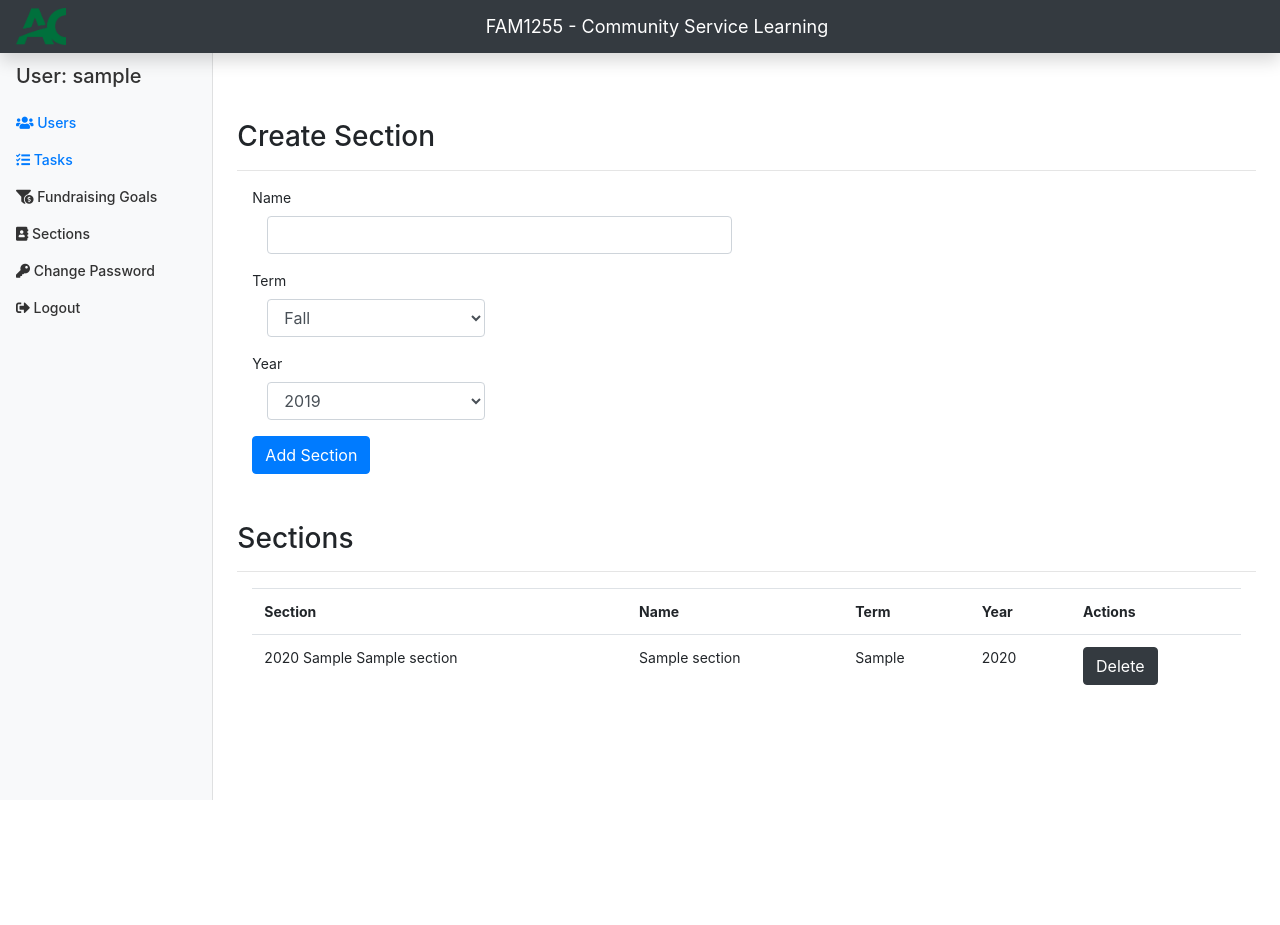
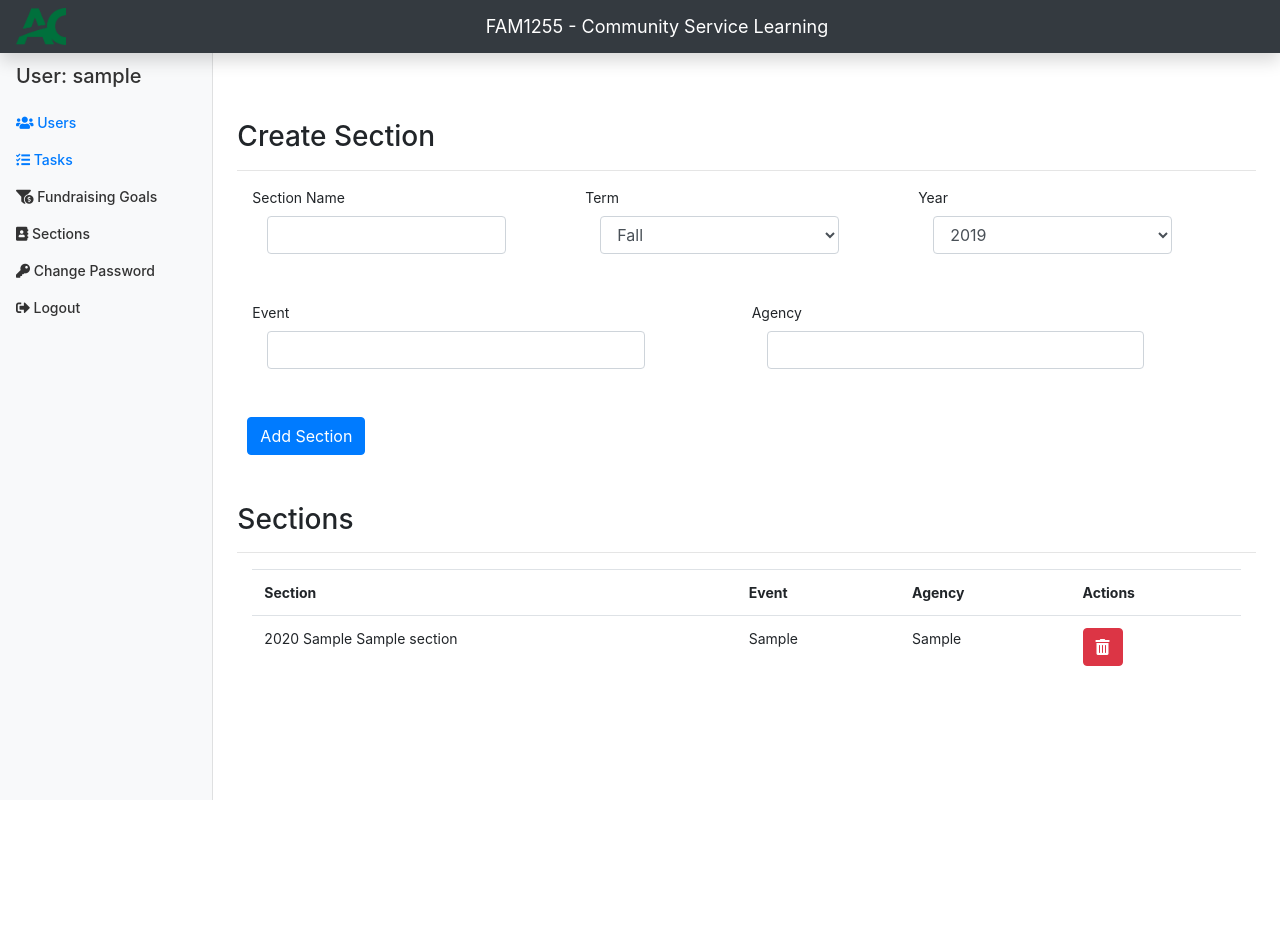
Before and after one commit to vu000058/FundraisingProject, a Django app: page /sections/ in a window 1280 px wide. Shown: the top 925 px of the page. Run offline with Django 3.2, Linux system fonts and the light colour scheme; a user stored in the database is signed in; tables that the repository leaves empty hold one stand-in row (values such as "Sample post"); some libraries are stand-ins or nearby versions.

Commit message:
update models

```diff
--- a/tasksapp/forms.py
+++ b/tasksapp/forms.py
@@ -27,9 +27,11 @@ EVENT_TYPE = (
 
 
 class SectionForm(forms.Form):
-    name = forms.CharField(widget=forms.TextInput())
+    name = forms.CharField(widget=forms.TextInput(), required=True)
     year = forms.ChoiceField(choices=YEAR_CHOICES, label="Year", widget=forms.Select(), required=True)
     term = forms.ChoiceField(choices=TERM_CHOICES, label="Term",  widget=forms.Select(), required=True)
+    event = forms.CharField(widget=forms.TextInput(), required=False)
+    agency = forms.CharField(widget=forms.TextInput(), required=False)
 
     def __init__(self, *args, **kwargs):
         super(SectionForm, self).__init__(*args, **kwargs)
@@ -63,25 +65,6 @@ class RegistrationForm(forms.Form):
             })
         return self.cleaned_data
 
-class LoginForm(forms.Form):
-    email = forms.EmailField()
-    password = forms.CharField(widget=forms.PasswordInput())
-
-    # def clean(self):
-    #     email = self.cleaned_data.get('email')
-    #     if User.objects.filter(email=email).exists():
-    #         raise forms.ValidationError({
-    #             'email': 'Email already existed'
-    #         })
-    #
-    #     password = self.cleaned_data.get('password')
-    #     confirm_password = self.cleaned_data.get('confirm_password')
-    #     if confirm_password != password:
-    #         raise forms.ValidationError({
-    #             'password': 'Passwords mismatched'
-    #         })
-    #     return self.cleaned_data
-
 
 class EventForm(forms.Form):
     name = forms.CharField(label="Event Name", widget=forms.TextInput())
--- a/tasksapp/models.py
+++ b/tasksapp/models.py
@@ -1,26 +1,13 @@
 from django.db import models
 from django.contrib.auth.models import User
-
-
-#DB model for the task page
-# class Task(models.Model):
-# 	event = models.CharField(max_length=100, default='General Event')
-# 	name = models.CharField(max_length=100)
-# 	description = models.CharField(max_length=300, default='No Description Available')
-# 	assignee =  models.CharField(max_length=20)
-# 	duedate = models.DateField()
-# 	reporter =  models.CharField(max_length=30)
-# 	status =  models.CharField(max_length=20)
-# 	updatedate = models.DateField(auto_now_add=True)
-#
-# 	class Meta:
-# 		db_table = "tasksdb"
 
 
 class Section(models.Model):
     name = models.CharField(max_length=100)
     year = models.IntegerField()
     term = models.CharField(max_length=10)
+    event = models.CharField(max_length=100)
+    agency = models.CharField(max_length=100)
 
     def __str__(self):
         return '%s %s %s' % (str(self.year), str(self.term), self.name)
@@ -37,7 +24,6 @@ class UserProfile(models.Model):
 class Task(models.Model):
     section = models.ForeignKey(Section, related_name='tasks', on_delete=models.CASCADE)
     creator = models.ForeignKey(User, null=True, related_name='tasks_created', on_delete=models.CASCADE)
-    event = models.CharField(max_length=100)
     name = models.CharField(max_length=100)
     description = models.CharField(max_length=500, null=True)
     assignee = models.ForeignKey(User, related_name='tasks_assigned', null=True, on_delete=models.SET_NULL)
@@ -47,15 +33,15 @@ class Task(models.Model):
     update_date = models.DateField(auto_now_add=True)
 
 
-class Goal(models.Model):
+class FundraisingGoal(models.Model):
     section = models.ForeignKey(Section, related_name='goals', on_delete=models.CASCADE)
     amount = models.DecimalField(max_digits=10, decimal_places=2)
     note = models.CharField(max_length=500)
 
 
-class Event(models.Model):
-    goal = models.ForeignKey(Goal, related_name='events', on_delete=models.CASCADE)
-    name = models.CharField(max_length=150)
+class DonationDeduction(models.Model):
+    goal = models.ForeignKey(FundraisingGoal, related_name='events', on_delete=models.CASCADE)
+    event_name = models.CharField(max_length=150)
     description = models.CharField(max_length=500, null=True)
     raised_amount = models.DecimalField(max_digits=10, decimal_places=2, null=True)
     deducted_amount = models.DecimalField(max_digits=10, decimal_places=2, null=True)
--- /dev/null
+++ b/tasksapp/static/tasksapp/js/sections.js
@@ -0,0 +1,11 @@
+
+$( document ).ready(function() {
+
+    $('#deleteModal').on('show.bs.modal', function(e) {
+         var sectionId = $(e.relatedTarget).data('id');
+         var sectionName = $(e.relatedTarget).data('name');
+
+         $(".modal-body #sectionName").text( sectionName );
+         $(".modal-footer #deleteSection").attr("href", "/delete_section/" + sectionId);
+    });
+});
--- a/tasksapp/templates/section.html
+++ b/tasksapp/templates/section.html
@@ -8,29 +8,46 @@
         <div class="container">
           <form action="/sections/" method="post">
             {% csrf_token %}
-              <div class="form-group">
-                <label for="name">Name</label>
-                  <div class="col-sm-6">
+
+              <div class="form-row">
+                <div class="col">
+                  <label for="section">Section Name</label>
+                  <div class="col-sm-10">
                     {{ form.name }}
                   </div>
-
                 </div>
-              <div class="form-group">
+                <div class="col">
                   <label for="term">Term</label>
-                  <div class="col-sm-3">
+                  <div class="col-sm-10">
                        {{ form.term }}
                   </div>
-
                 </div>
-              <div class="form-group">
+                  <div class="col">
                   <label for="year">Year</label>
-                  <div class="col-sm-3">
+                  <div class="col-sm-10">
                        {{ form.year }}
                   </div>
-
+                </div>
               </div>
 
+              <div class="form-row mt-5">
+                <div class="col">
+                  <label for="event">Event</label>
+                  <div class="col-sm-10">
+                    {{ form.event }}
+                  </div>
+                </div>
+                <div class="col">
+                  <label for="agency">Agency</label>
+                  <div class="col-sm-10">
+                       {{ form.agency }}
+                  </div>
+                </div>
+              </div>
+
+              <div class="form-row mt-5">
                   <button type="submit" class="btn btn-primary">Add Section</button>
+              </div>
           </form>
         </div>
     </div>
@@ -43,19 +60,20 @@
             <table id="tasks" class="table">
               <tr>
                   <th scope="col">Section</th>
-                  <th scope="col">Name</th>
-                  <th scope="col">Term</th>
-                  <th scope="col">Year</th>
+                  <th scope="col">Event</th>
+                  <th scope="col">Agency</th>
                   <th scope="col">Actions</th>
               </tr>
                 {% for section in sections %}
                     <tr>
                         <td>{{section}}</td>
-                        <td>{{section.name}}</td>
-                        <td>{{section.term}}</td>
-                        <td>{{section.year}}</td>
+                        <td>{{section.event}}</td>
+                        <td>{{section.agency}}</td>
                       <td>
-                        <a href="{% url 'delete_section' section.id %}" class="btn btn-dark">Delete</a>
+                          <button type="button" class="btn btn-danger delete-btn" data-toggle="modal" data-target="#deleteModal"
+                                data-id="{{ section.id }}" data-name="{{ section }}">
+                            <i class="fas fa-trash-alt"></i>
+                        </button>
                       </td>
                     </tr>
                 {% endfor %}
@@ -63,4 +81,30 @@
         </div>
     </div>
 
+<!-- Modal -->
+    <div class="modal fade" id="deleteModal" tabindex="-1" role="dialog" aria-labelledby="exampleModalLabel" aria-hidden="true">
+      <div class="modal-dialog" role="document">
+        <div class="modal-content">
+          <div class="modal-header">
+            <h5 class="modal-title" id="exampleModalLabel">Confirmation</h5>
+            <button type="button" class="close" data-dismiss="modal" aria-label="Close">
+              <span aria-hidden="true">&times;</span>
+            </button>
+          </div>
+          <div class="modal-body">
+              <h4>Are you sure you want to delete this section?</h4>
+              <h4>Note: All tasks and fundraising goals in this section will be deleted as well</h4>
+              <h4 id="sectionName"></h4>
+          </div>
+          <div class="modal-footer">
+            <button type="button" class="btn btn-secondary" data-dismiss="modal">Close</button>
+            <a id="deleteSection" href="/" class="btn btn-danger" title="Delete">
+                Delete
+            </a>
+          </div>
+        </div>
+      </div>
+    </div>
+<script src="../static/tasksapp/js/sections.js"></script>
+
 {% endblock %}
--- a/tasksapp/views.py
+++ b/tasksapp/views.py
@@ -1,5 +1,5 @@
 from django.shortcuts import render
-from tasksapp.models import Task, Section, UserProfile, Goal, Event
+from tasksapp.models import Task, Section, UserProfile, FundraisingGoal, DonationDeduction
 from django.utils import timezone
 from django.shortcuts import redirect
 from .forms import SectionForm, RegistrationForm, ChangePasswordForm
@@ -9,6 +9,7 @@ from django.contrib.auth import authenticate
 from django.contrib.auth import update_session_auth_hash
 from django.contrib.auth.decorators import login_required
 from django.contrib import messages
+from django.db.models import Count
 import uuid
 
 
@@ -136,7 +137,15 @@ def sections(request):
             name = form.cleaned_data['name']
             term = form.cleaned_data['term']
             year = form.cleaned_data['year']
-            section = Section(name=name, term=term, year=year)
+            event = form.cleaned_data['event']
+            agency = form.cleaned_data['agency']
+            section = Section(
+                name=name,
+                term=term,
+                year=year,
+                event=event,
+                agency=agency
+            )
             section.save()
         return redirect('/sections')
 
@@ -161,21 +170,21 @@ def goals(request):
         amount = request.POST.get("amount", "")
         note = request.POST.get("note", "")
         section = request.POST.get("section")
-        goal = Goal(amount=amount, note=note, section=Section.objects.get(id=section))
+        goal = FundraisingGoal(amount=amount, note=note, section=Section.objects.get(id=section))
         goal.save()
 
     return render(request, "goals.html", {
-        'goals': Goal.objects.all(),
-        'sections': Section.objects.all()
+        'goals': FundraisingGoal.objects.all(),
+        'sections': Section.objects.annotate(goals_count=Count('goals')).filter(goals_count__lt=1)
     })
 
 
 @login_required
 def goal_details(request, id):
-    goal = Goal.objects.get(id=id)
+    goal = FundraisingGoal.objects.get(id=id)
 
     if request.method == 'GET':
-        events = Event.objects.filter(goal=goal)
+        events = DonationDeduction.objects.filter(goal=goal)
         total_raised = 0
         for event in events:
             total_raised += event.raised_amount
@@ -198,7 +207,7 @@ def goal_details(request, id):
             raised_amount = 0
             deducted_amount = amount
 
-        event = Event(
+        event = DonationDeduction(
             goal=goal,
             name=event_name,
             description=event_description,
@@ -211,7 +220,7 @@ def goal_details(request, id):
 
 
 def delete_event(request, id):
-    event = Event.objects.get(id=id)
+    event = DonationDeduction.objects.get(id=id)
     goal_id = event.goal.id
     event.delete()
 
```
Also changed, not shown: tasksapp/templates/registration/login.html (+9 -1 lines), tasksapp/templates/update.html (+28 -10 lines), tasksapp/migrations/0001_initial.py, tasksapp/migrations/0002_auto_20190210_0025.py (deleted), tasksapp/migrations/0003_userprofile_activation_code.py (deleted), tasksapp/migrations/0004_auto_20190210_2239.py (deleted). Lines whose indentation alone changed are shown as unchanged.
